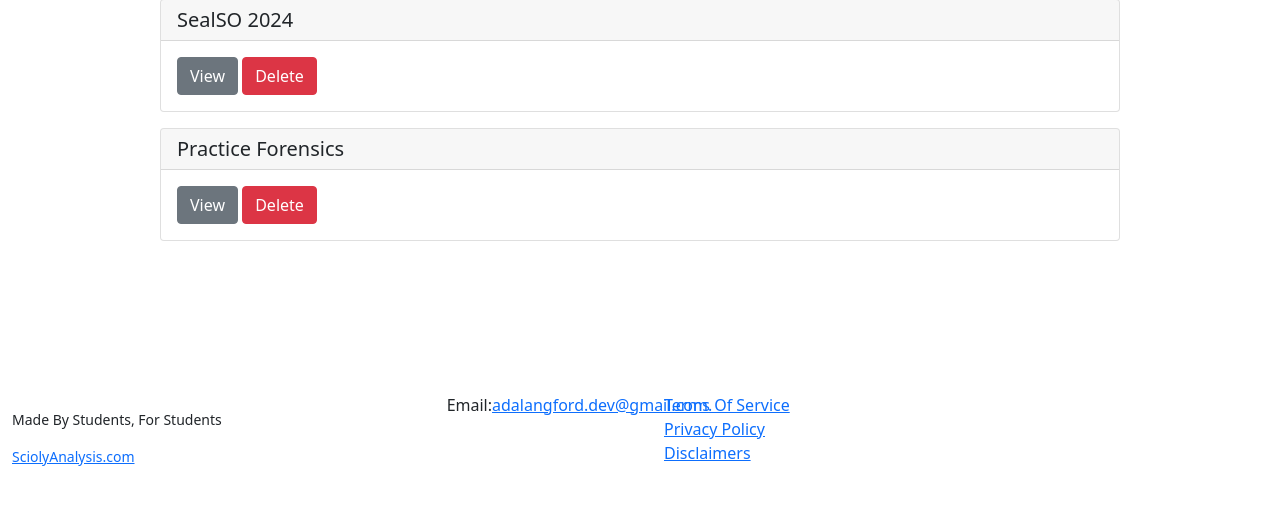
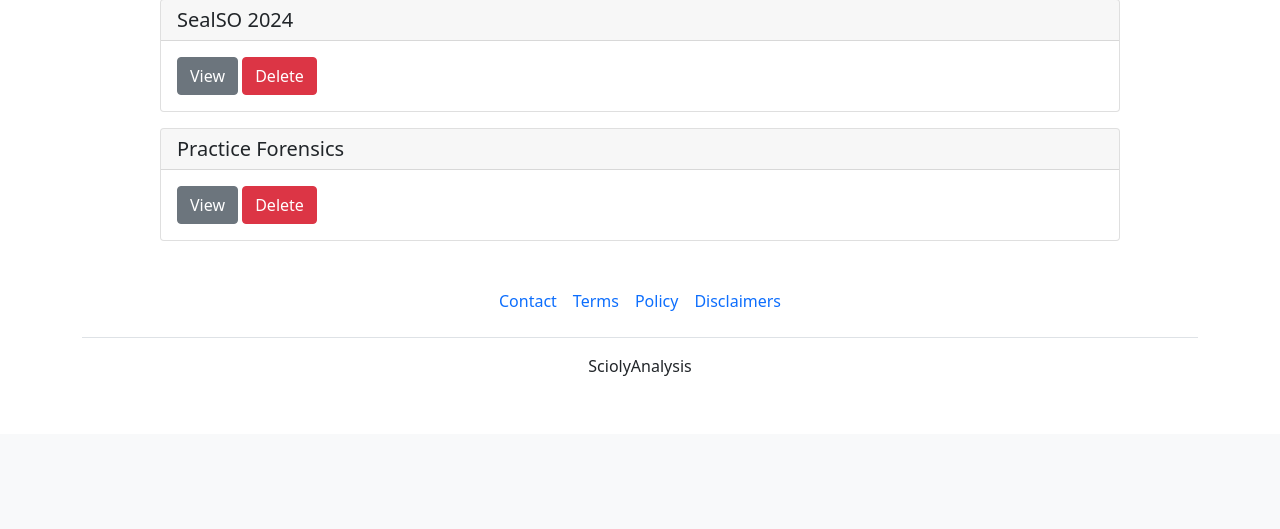
Before and after one commit to adazing/scioly_analysis_website, a Django app: page /data/ in a window 1280 px wide. Shown: the part 1501-2030 px from the top of the page. After the commit the page ends 1877 px from the top, so only its background shows below. Run offline with Django 5.2, Linux system fonts and the light colour scheme; a user stored in the database is signed in; data comes from the database, SQL or seed files in the repository.

Commit message:
fixed footer

```diff
--- a/sciolysite/templates/sciolysite/footer.html
+++ b/sciolysite/templates/sciolysite/footer.html
@@ -1,27 +1,12 @@
    <!-- FOOTER -->
-   <br><br>
-   <footer class="w-100 py-4 flex-shrink-0">
-    <div class="container-fluid py-4">
-        <div class="row gy-4 gx-5">
-            <div class="col-lg-4 col-md-6">
-                <h5 class="h1 text-white">SciolyAnalysis</h5>
-                <p class="small">Made By Students, For Students</p>
-                <p class="small mb-0"><a href="#">SciolyAnalysis.com</a></p>
-            </div>
-            <div class="col-lg-2 col-md-6">
-                <h5 class="text-white mb-3">Contact</h5>
-                <ul class="list-unstyled">
-                    <li>Email:<a href="mailto:adalangford.dev@gmail.com">adalangford.dev@gmail.com.</a></li>
-                </ul>
-            </div>
-            <div class="col-lg-2 col-md-6">
-                <h5 class="text-white mb-3">Info</h5>
-                <ul class="list-unstyled">
-                    <li><a href="{% url 'termsOfService' %}">Terms Of Service</a></li>
-                    <li><a href="{% url 'privacyPolicy' %}">Privacy Policy</a></li>
-                    <li><a href="{% url 'disclaimers' %}">Disclaimers</a></li>
-                </ul>
-            </div>
-        </div>
-    </div>
-</footer>
+<div class="container">
+    <footer class="py-3 my-4">
+      <ul class="nav justify-content-center border-bottom pb-3 mb-3">
+        <li class="nav-item"><a href="mailto:adalangford.dev@gmail.com" class="nav-link px-2 text-body-secondary">Contact</a></li>
+        <li class="nav-item"><a href="{% url 'termsOfService' %}" class="nav-link px-2 text-body-secondary">Terms</a></li>
+        <li class="nav-item"><a href="{% url 'privacyPolicy' %}" class="nav-link px-2 text-body-secondary">Policy</a></li>
+        <li class="nav-item"><a href="{% url 'disclaimers' %}" class="nav-link px-2 text-body-secondary">Disclaimers</a></li>
+      </ul>
+      <p class="text-center text-body-secondary">SciolyAnalysis</p>
+    </footer>
+  </div>
```
